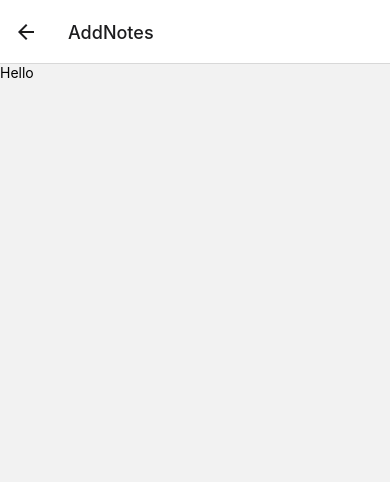
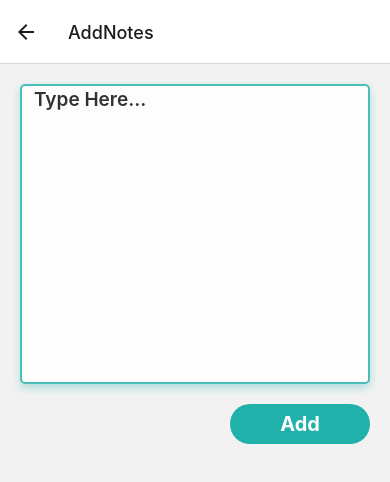
Before and after one commit to ChathraNavoda/Notes_App-ReactNative, a React Native app: screen / in a window 390 px wide. Both pictures are taken after a click on the element 345 px from the left and 99 px from the top of the page. Shown: the top 482 px of the page. Built offline with nearby package versions, Linux system fonts and the light colour scheme.

Commit message:
add notes ui

```diff
--- a/components/AddNotes.js
+++ b/components/AddNotes.js
@@ -1,8 +1,82 @@
 import React from "react";
-import { Text } from "react-native";
+import {
+  Text,
+  StyleSheet,
+  ScrollView,
+  KeyboardAvoidingView,
+  Platform,
+  TouchableWithoutFeedback,
+  View,
+  Keyboard,
+  TextInput,
+  TouchableOpacity,
+} from "react-native";
+import * as Style from "../assets/style";
 
 const AddNotes = () => {
-  return <Text>Hello</Text>;
+  return (
+    <ScrollView>
+      <KeyboardAvoidingView
+        behavior={Platform.OS === "ios" ? "padding" : "height"}
+      >
+        <TouchableWithoutFeedback onPress={Keyboard.dismiss}>
+          <View style={{ padding: 20, justifyContent: "space-around" }}>
+            <TextInput
+              style={[styles.input]}
+              placeholder="Type Here..."
+              multiline={true}
+            />
+            <TouchableOpacity style={styles.button}>
+              <Text style={styles.buttonText}>Add</Text>
+            </TouchableOpacity>
+          </View>
+        </TouchableWithoutFeedback>
+      </KeyboardAvoidingView>
+    </ScrollView>
+  );
 };
 
+export const styles = StyleSheet.create({
+  addNoteContainer: {
+    paddingHorizontal: 20,
+    marginTop: 20,
+    alignItems: "center",
+    justifyContent: "center",
+  },
+  input: {
+    padding: 12,
+    paddingBottom: 240,
+    paddingTop: 2,
+    width: "100%",
+    fontSize: 19,
+    color: "black",
+    fontWeight: "600",
+    opacity: 0.8,
+    shadowColor: Style.color,
+    shadowOpacity: 0.4,
+    shadowOffset: { width: 0, height: 4 },
+    shadowRadius: 8,
+    elevation: 15,
+    backgroundColor: "white",
+    borderColor: Style.color,
+    borderWidth: 2,
+    borderRadius: 5,
+    height: 300,
+  },
+  button: {
+    backgroundColor: Style.color,
+    width: "40%",
+    borderRadius: 100,
+    justifyContent: "center",
+    alignItems: "center",
+    height: 40,
+    alignSelf: "flex-end",
+    marginTop: 20,
+  },
+  buttonText: {
+    color: "white",
+    fontSize: 20,
+    fontWeight: "700",
+  },
+});
 export default AddNotes;
```
